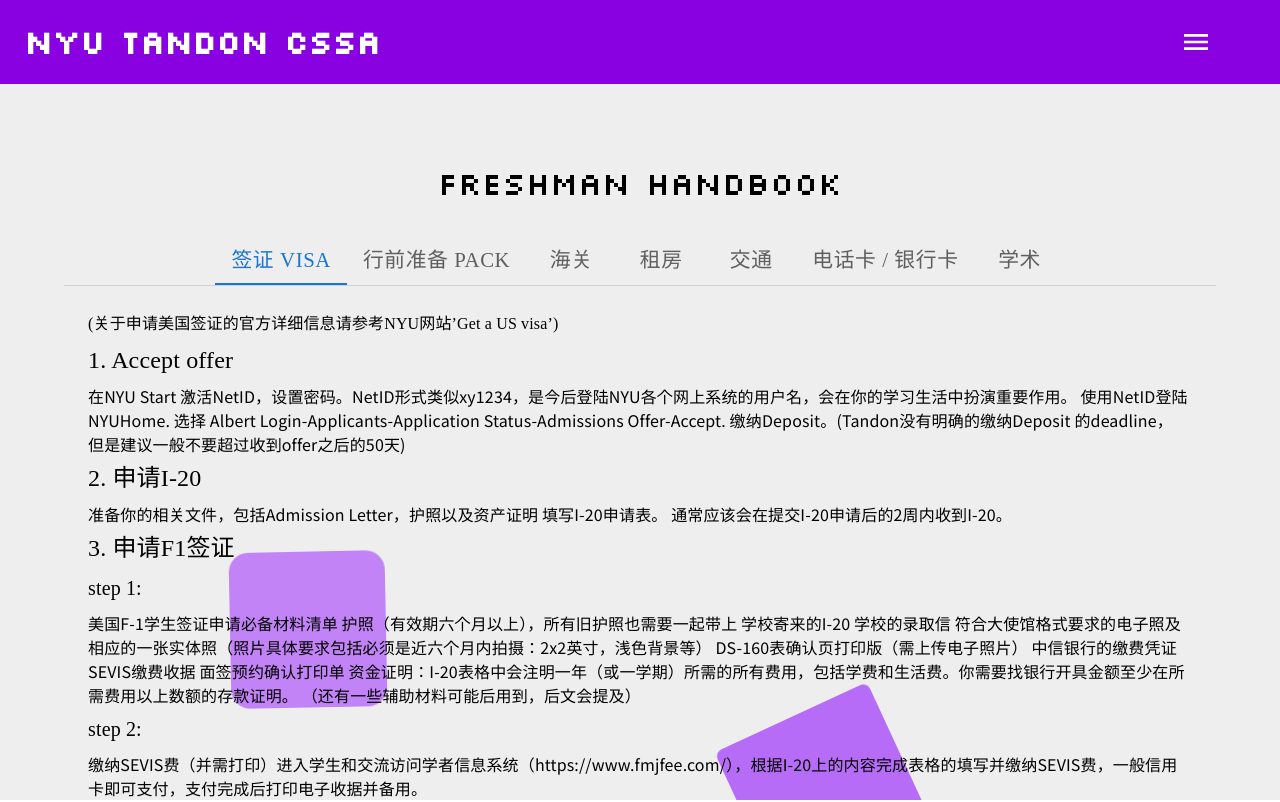
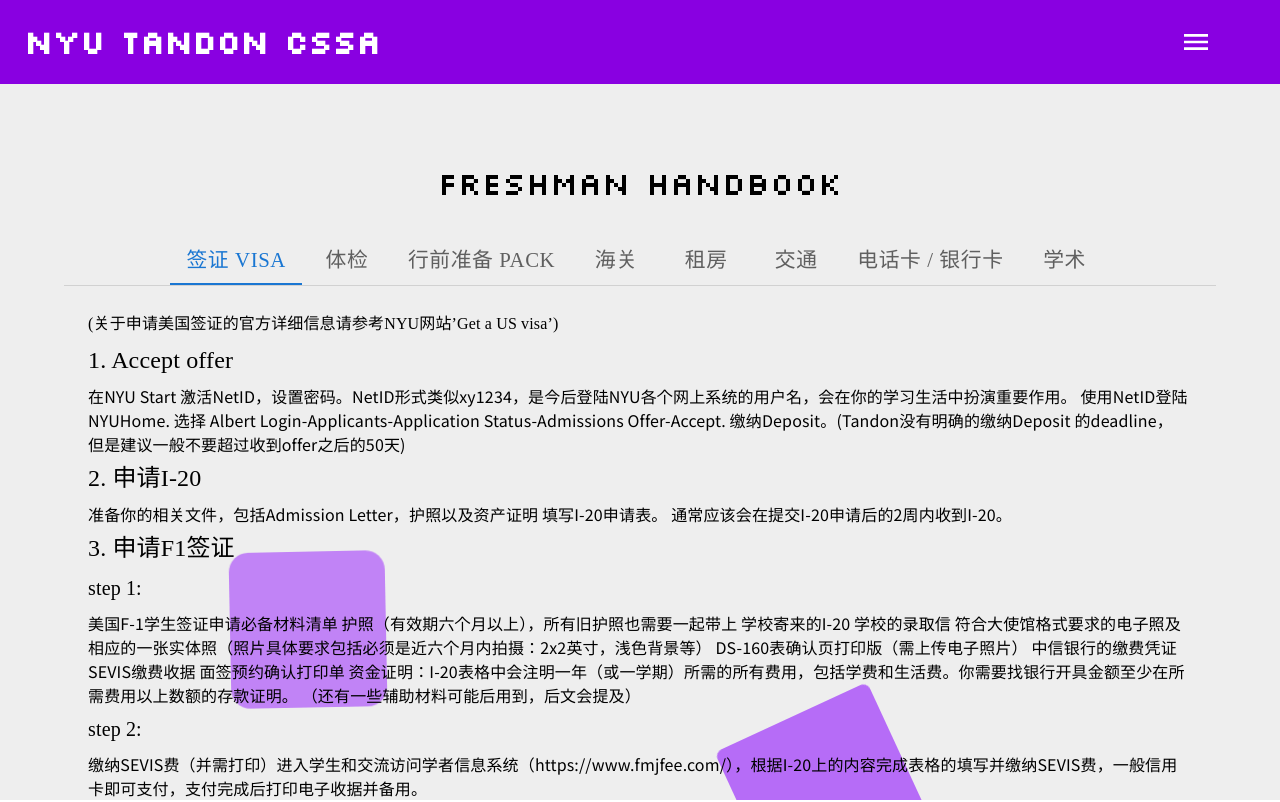
Before and after one commit to NYU-Tandon-CSSA/CSSA-web-new, a React (Create React App) app: page /freshmanHandbook in a window 1280 px wide. Shown: the top 802 px of the page. Built offline with nearby package versions, Linux system fonts and the light colour scheme; a small style sheet from the web is missing; a web font is replaced by a local one.

Commit message:
Update FreshmanHandbook.js

```diff
--- a/src/routes/FreshmanHandbook.js
+++ b/src/routes/FreshmanHandbook.js
@@ -78,36 +78,40 @@
                     sx={{ '.MuiTabs-flexContainer': {justifyContent: 'center',}}
                     }>
                 <Tab style={{fontFamily: 'YouSheBiaoTiHei', fontSize: '1.3rem'}} label="签证 Visa" {...a11yProps(0)} />
-                <Tab style={{fontFamily: 'YouSheBiaoTiHei', fontSize: '1.3rem'}} label="行前准备 Pack" {...a11yProps(1)} />
-                <Tab style={{fontFamily: 'YouSheBiaoTiHei', fontSize: '1.3rem'}} label="海关" {...a11yProps(2)} />
-                <Tab style={{fontFamily: 'YouSheBiaoTiHei', fontSize: '1.3rem'}} label="租房" {...a11yProps(3)} />
-                <Tab style={{fontFamily: 'YouSheBiaoTiHei', fontSize: '1.3rem'}} label="交通" {...a11yProps(4)} />
-                <Tab style={{fontFamily: 'YouSheBiaoTiHei', fontSize: '1.3rem'}} label="电话卡 / 银行卡" {...a11yProps(5)} />
-                <Tab style={{fontFamily: 'YouSheBiaoTiHei', fontSize: '1.3rem'}} label="学术" {...a11yProps(6)} />
+                <Tab style={{fontFamily: 'YouSheBiaoTiHei', fontSize: '1.3rem'}} label="体检" {...a11yProps(1)} />
+                <Tab style={{fontFamily: 'YouSheBiaoTiHei', fontSize: '1.3rem'}} label="行前准备 Pack" {...a11yProps(2)} />
+                <Tab style={{fontFamily: 'YouSheBiaoTiHei', fontSize: '1.3rem'}} label="海关" {...a11yProps(3)} />
+                <Tab style={{fontFamily: 'YouSheBiaoTiHei', fontSize: '1.3rem'}} label="租房" {...a11yProps(4)} />
+                <Tab style={{fontFamily: 'YouSheBiaoTiHei', fontSize: '1.3rem'}} label="交通" {...a11yProps(5)} />
+                <Tab style={{fontFamily: 'YouSheBiaoTiHei', fontSize: '1.3rem'}} label="电话卡 / 银行卡" {...a11yProps(6)} />
+                <Tab style={{fontFamily: 'YouSheBiaoTiHei', fontSize: '1.3rem'}} label="学术" {...a11yProps(7)} />
               </Tabs>
             </Box>
             <CustomTabPanel value={value} index={0}>
               <Visa/>
             </CustomTabPanel>
             <CustomTabPanel value={value} index={1}>
+              Mia
+            </CustomTabPanel>
+            <CustomTabPanel value={value} index={2}>
               Xi
             </CustomTabPanel>
-            <CustomTabPanel value={value} index={2}>
+            <CustomTabPanel value={value} index={3}>
               Winnie
             </CustomTabPanel>
-            <CustomTabPanel value={value} index={3}>
+            <CustomTabPanel value={value} index={4}>
               <Rent/>
             </CustomTabPanel>
-            <CustomTabPanel value={value} index={4}>
+            <CustomTabPanel value={value} index={5}>
               Alex
             </CustomTabPanel>
-            <CustomTabPanel value={value} index={5}>
+            <CustomTabPanel value={value} index={6}>
               Helen
             </CustomTabPanel>
-            <CustomTabPanel value={value} index={5}>
+            <CustomTabPanel value={value} index={7}>
               yi
             </CustomTabPanel>
-            <CustomTabPanel value={value} index={6}>
+            <CustomTabPanel value={value} index={8}>
               Li
             </CustomTabPanel>
           </Box>
```
